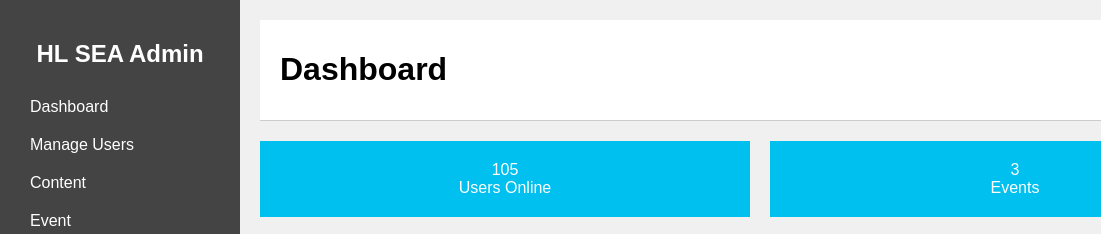
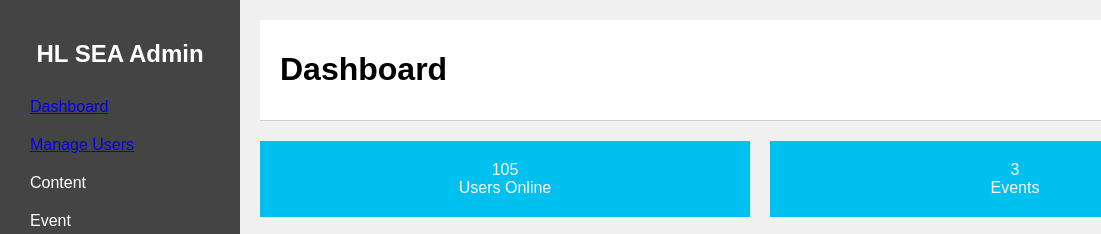
Before and after one commit to EthanGoh1008/BED_Masters_Assignment, a website: page main/frontend/public/admin-dashboard/index.html in a window 1280 px wide. Shown: the top 234 px of the page, 0-1101 px from the left. Drawn offline with Linux system fonts and the light colour scheme.

Commit message:
finish delete part

```diff
--- a/main/frontend/public/admin-dashboard/index.html
+++ b/main/frontend/public/admin-dashboard/index.html
@@ -10,8 +10,8 @@
     <div class="sidebar">
       <h2>HL SEA Admin</h2>
       <ul>
-        <li>Dashboard</li>
-        <li>Manage Users</li>
+        <li><a href="..\admin-dashboard\index.html">Dashboard</a></li>
+        <li><a href="..\admin-create-user\admin-create.html">Manage Users</a></li>
         <li>Content</li>
         <li>Event</li>
         <li>Challenges</li>
```
Also changed, not shown: main/frontend/public/admin-create-user/admin-create.html (+1 -1 lines).
